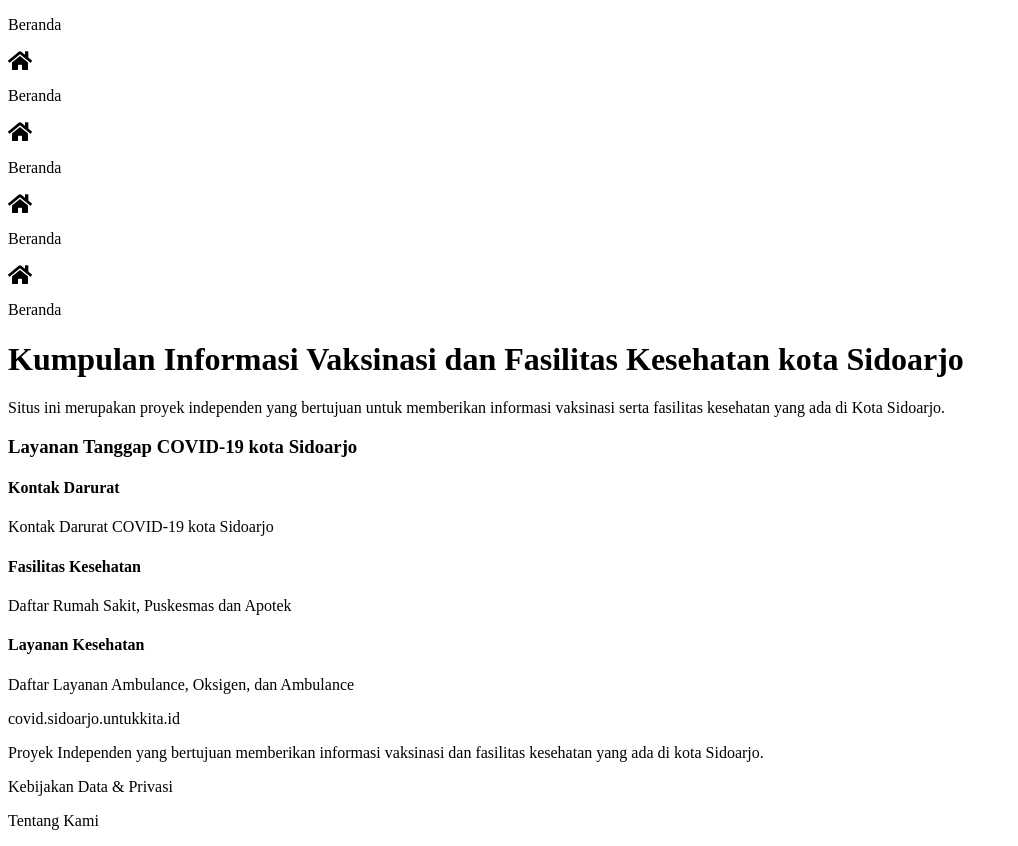
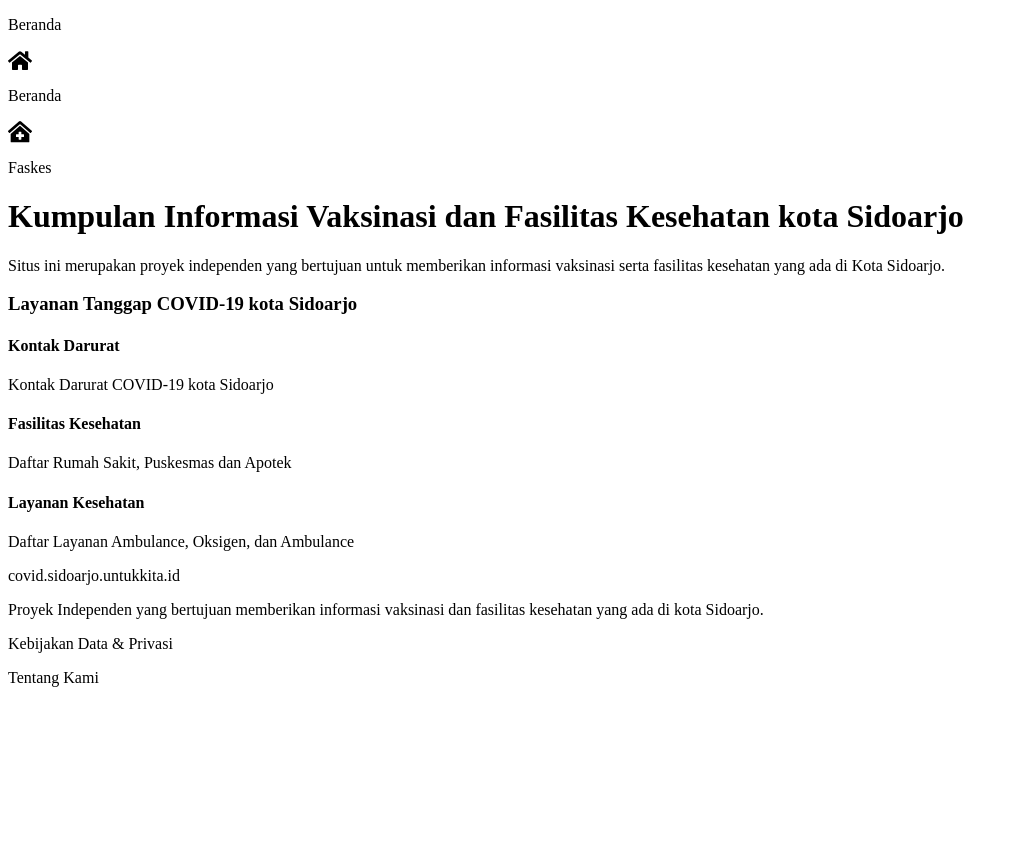
Before and after one commit to untukkita-id/sda.untukkita.id, a Next.js app: page / in a window 1280 px wide. Shown: the whole page, without its empty margins (0-1018 px from the left). After the commit the page ends 800 px from the top, so only its background shows below. Built offline with nearby package versions, Linux system fonts and the light colour scheme.

Commit message:
feat: Navigation to data faskes

```diff
--- a/components/navbar-bottom.js
+++ b/components/navbar-bottom.js
@@ -1,25 +1,35 @@
 import { FontAwesomeIcon } from '@fortawesome/react-fontawesome';
-import { faHome } from '@fortawesome/free-solid-svg-icons';
+import { faHome, faClinicMedical } from '@fortawesome/free-solid-svg-icons';
+import Link from 'next/link';
 
 export default function NavbarButton() {
   return (
     <div className="fixed bottom-0 bg-gray-600 w-screen h-16 px-8 flex flex-row gap-4 justify-center text-white">
+      <Link href="/" passHref>
+        <div className="flex flex-col flex-grow items-center justify-center p-2 pb-1 active:bg-gray-800 hover:bg-gray-700">
+          <FontAwesomeIcon icon={faHome} size="lg" />
+          <p>Beranda</p>
+        </div>
+      </Link>
+      <Link href="/fasilitas-kesehatan" passHref>
+        <div className="flex flex-col flex-grow items-center justify-center p-2 pb-1 active:bg-gray-800 hover:bg-gray-700">
+          <FontAwesomeIcon icon={faClinicMedical} size="lg" />
+          <p>Faskes</p>
+        </div>
+      </Link>
+      {/*
+      <Link href="/" passHref>
         <div className="flex flex-col flex-grow items-center justify-center p-2 active:bg-gray-800 hover:bg-gray-700">
           <FontAwesomeIcon icon={faHome} size="lg" />
           <p>Beranda</p>
         </div>
+      </Link>
+      <Link href="/" passHref>
         <div className="flex flex-col flex-grow items-center justify-center p-2 active:bg-gray-800 hover:bg-gray-700">
           <FontAwesomeIcon icon={faHome} size="lg" />
           <p>Beranda</p>
         </div>
-      <div className="flex flex-col flex-grow items-center justify-center p-2 active:bg-gray-800 hover:bg-gray-700">
-        <FontAwesomeIcon icon={faHome} size="lg" />
-        <p>Beranda</p>
-      </div>
-      <div className="flex flex-col flex-grow items-center justify-center p-2 active:bg-gray-800 hover:bg-gray-700">
-        <FontAwesomeIcon icon={faHome} size="lg" />
-        <p>Beranda</p>
-      </div>
+      </Link> */}
     </div>
   );
 }
--- a/pages/_app.js
+++ b/pages/_app.js
@@ -1,12 +1,17 @@
 import 'tailwindcss/tailwind.css';
 import { library, config } from '@fortawesome/fontawesome-svg-core';
 // import { fab } from '@fortawesome/free-brands-svg-icons';
-import { faHome, faPhone, faMapMarkerAlt } from '@fortawesome/free-solid-svg-icons';
+import {
+  faHome,
+  faPhone,
+  faMapMarkerAlt,
+  faClinicMedical,
+} from '@fortawesome/free-solid-svg-icons';
 import { faInstagram } from '@fortawesome/free-brands-svg-icons';
 
 config.autoA11y = true;
 
-library.add(faHome, faPhone, faMapMarkerAlt, faInstagram);
+library.add(faHome, faPhone, faMapMarkerAlt, faInstagram, faClinicMedical);
 
 function MyApp({ Component, pageProps }) {
   return <Component {...pageProps} />;
```
Lines whose indentation alone changed are shown as unchanged.
